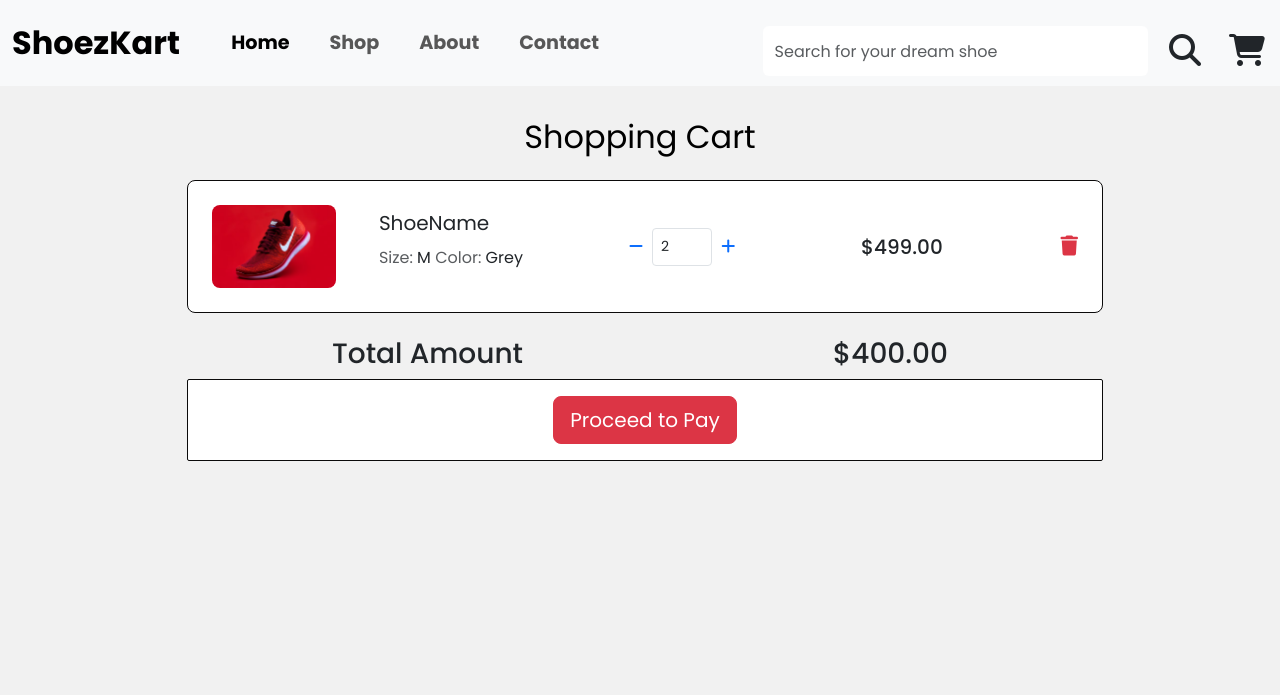
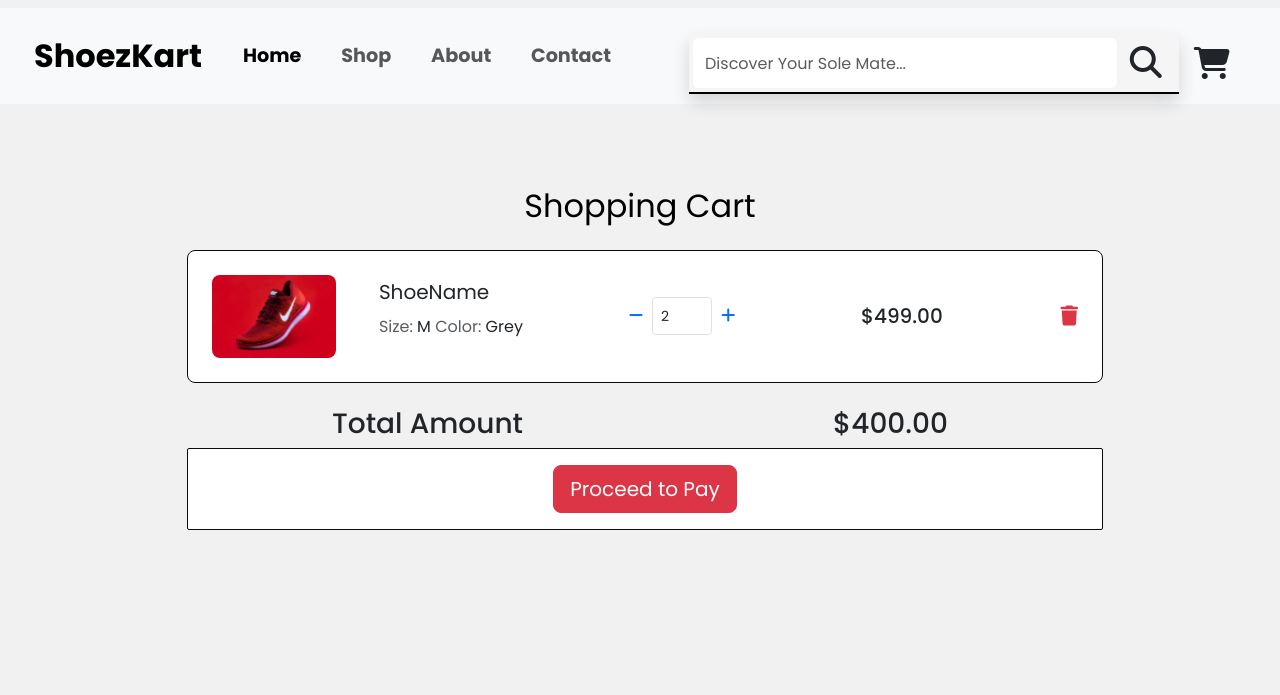
Before and after one commit to Shivaraj2003/ShoesKart, a plain HTML site: page cart.html in a window 1280 px wide. Shown: the top 695 px of the page. Drawn offline with nearby package versions, Linux system fonts and the light colour scheme.

Commit message:
Fixed Navbar cart icon

```diff
--- a/cart.html
+++ b/cart.html
@@ -15,10 +15,11 @@
 
 <body>
   <header id="header">
-    <nav class="navbar navbar-expand-lg bg-body-tertiary">
+    <nav class="navbar navbar-expand-lg bg-body-tertiary navMenu">
+      <div class="container-fluid ">
         <div class="container-fluid">
-        <div>
-          <a class="navbar-brand" href="#">
+          <div class="d-flex justify-content-between align-items-center">
+            <a class="navbar-brand" href="index.html">
               <span class="custom-highlight">ShoezKart</span>
             </a>
             <button class="navbar-toggler" type="button" data-bs-toggle="collapse"
@@ -27,33 +28,37 @@
               <span class="navbar-toggler-icon"></span>
             </button>
           </div>
+        </div>
+
+
 
         <div class="collapse navbar-collapse menu" id="navbarSupportedContent">
-          <ul class="navbar-nav me-auto mb-2 mb-lg-0 d-flex justify-content-between">
+          <ul class="navbar-nav m-auto mb-2 mb-lg-0 d-flex justify-content-between">
             <li class="nav-item">
               <a class="nav-link active" aria-current="page" href="index.html">Home</a>
             </li>
             <li class="nav-item">
-              <a class="nav-link" aria-current="page" href="index.html">Shop</a>
+              <a class="nav-link" aria-current="page" href="#display">Shop</a>
             </li>
             <li class="nav-item">
               <a class="nav-link" href="#">About</a>
             </li>
             <li class="nav-item">
-              <a class="nav-link" href="#">Contact</a>
+              <a class="nav-link" href="contact.html">Contact</a>
             </li>
           </ul>
         </div>
+
+
       </div>
-      <div class="d-flex flex-row mt-3" role="search" id="searchContainer">
-        <input class="form-control me-2" type="search" placeholder="Search for your dream shoe" size="50"
-          aria-label="Search" id="searchInp" />
-        <button class="btn" type="submit" id="search">
-          <i class="fa-solid fa-magnifying-glass fa-2xl"></i>
-        </button>
-        <button class="btn" type="submit" id="my_cart">
-          <i class="fa-solid fa-cart-shopping fa-2xl"></i>
-        </button>
+
+      <div class="d-flex flex-row mt-3 " role="search" id="searchContainer">
+        <div id="searchBox" class="d-flex align-content-center p-1 ms-5 justify-content-center shadow">
+          <input class="form-control m-0  pe-0" type="search" placeholder="Discover Your Sole Mate..." size="50"
+            aria-label="Search" id="searchInp">
+          <button class="btn " type="submit" id="search"><i class="fa-solid fa-magnifying-glass fa-2xl"></i></button>
+        </div>
+        <button class="btn " type="submit" id="my_cart"><i class="fa-solid fa-cart-shopping fa-2xl"></i></button>
       </div>
     </nav>
 
--- a/styles.css
+++ b/styles.css
@@ -157,6 +157,8 @@ footer{
     align-items: center;
     justify-content: space-between;
     padding-left: 10px;
+    width:100%;
+    margin-right: 2%;
 
 }
 
@@ -227,7 +229,7 @@ h1{
 @media(max-width:480px) and (min-width:320px)
 {
    .cardItem{
-    width: 27rem;
+    width: 20rem;
     height: 600px;
    }
 }
```
Also changed, not shown: contact.html (+25 -10 lines). Lines whose indentation alone changed are shown as unchanged.
